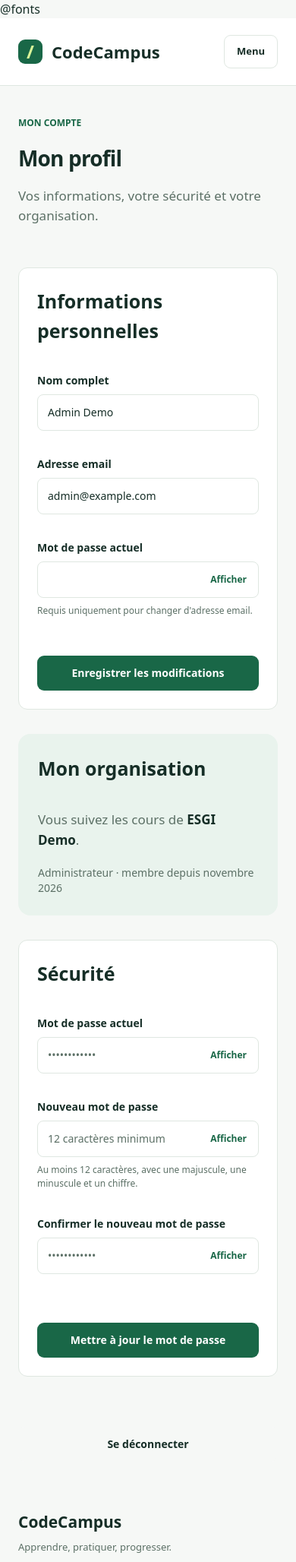
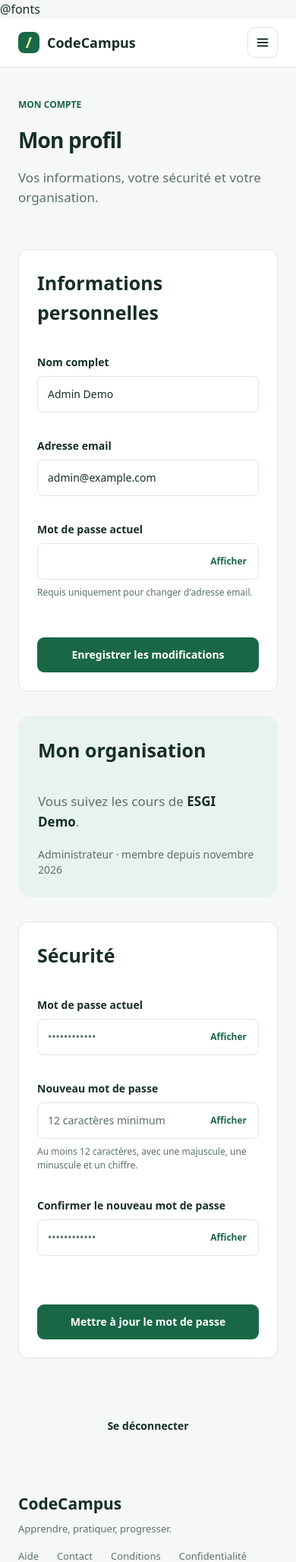
Before and after one commit to lucaszebre/ANNUALPROJECT-IWJ3, a Laravel app: page /profile in a window 390 px wide. Shown: the top 2056 px of the page at 76% size. Run offline with Laravel 12, Linux system fonts and the light colour scheme; a user stored in the database is signed in; data comes from the database, SQL or seed files in the repository; style sheets or scripts are compiled from the project's sources; parts of the project's set-up code (start-up, migrations or seed data) failed here and were passed over; some libraries are stand-ins or nearby versions.

Commit message:
feat(ui): make the header smaller and keep it at the top of the page
The header was 88 px high with 46 px buttons of fixed width and a 360 px search bar. It is now 64 px, sticky with a blurred background, uses a new small button size (40 px), a smaller brand, and shows the links from 1024 px instead of 1280 px. The menu button is an icon.

```diff
--- a/resources/css/app.css
+++ b/resources/css/app.css
@@ -62,10 +62,11 @@
     --radius-panel: 16px;
     --radius-overlay: 20px;
 
-    /* Fixed heights: buttons 46, fields 48, header 88 */
+    /* Fixed heights: buttons 46 (40 when small), fields 48, header 64 */
     --spacing-button: 2.875rem;
+    --spacing-button-sm: 2.5rem;
     --spacing-field: 3rem;
-    --spacing-header: 5.5rem;
+    --spacing-header: 4rem;
 }
 
 /* Page gutters: 72 px on desktop, as in the 1440 px mockups. */
--- a/resources/views/components/account-menu.blade.php
+++ b/resources/views/components/account-menu.blade.php
@@ -17,7 +17,7 @@
         x-bind:aria-expanded="open"
         aria-haspopup="true"
         aria-controls="account-menu"
-        class="flex h-11 w-[192px] items-center gap-3 rounded-button border border-line bg-white pr-2.5 pl-[13px] text-label font-semibold text-ink hover:bg-canvas focus-visible:outline-3 focus-visible:outline-offset-2 focus-visible:outline-primary"
+        class="flex h-button-sm items-center gap-2.5 rounded-button border border-line bg-white pr-2.5 pl-[13px] text-label font-semibold text-ink hover:bg-canvas focus-visible:outline-3 focus-visible:outline-offset-2 focus-visible:outline-primary"
     >
         <x-icon name="user" />
         <span class="flex-1 text-left">Mon compte</span>
--- a/resources/views/components/brand.blade.php
+++ b/resources/views/components/brand.blade.php
@@ -1,5 +1,5 @@
 {{-- Monogram and site name, linking to the home page. --}}
-<a href="{{ url('/') }}" {{ $attributes->merge(['class' => 'inline-flex items-center gap-3 rounded-button focus-visible:outline-3 focus-visible:outline-offset-4 focus-visible:outline-primary']) }}>
-    <span class="flex size-8 items-center justify-center rounded-button bg-primary font-display text-2xl leading-none font-bold text-lime" aria-hidden="true">/</span>
-    <span class="font-display text-title-sm font-bold text-ink">{{ config('app.brand') }}</span>
+<a href="{{ url('/') }}" {{ $attributes->merge(['class' => 'inline-flex items-center gap-2.5 rounded-button focus-visible:outline-3 focus-visible:outline-offset-4 focus-visible:outline-primary']) }}>
+    <span class="flex size-7 items-center justify-center rounded-[8px] bg-primary font-display text-xl leading-none font-bold text-lime" aria-hidden="true">/</span>
+    <span class="font-display text-lg font-bold text-ink">{{ config('app.brand') }}</span>
 </a>
--- a/resources/views/components/button.blade.php
+++ b/resources/views/components/button.blade.php
@@ -1,9 +1,11 @@
 {{--
     Button of the design system (Figma "Actions / Bouton").
     Renders a link when href is given, a button otherwise.
+    size: md (46 px, forms and pages) or sm (40 px, the header).
 --}}
 @props([
     'variant' => 'primary',
+    'size' => 'md',
     'href' => null,
     'type' => 'submit',
     'loading' => false,
@@ -17,7 +19,13 @@
         'ghost' => 'bg-canvas text-ink hover:bg-soft',
     ];
 
-    $classes = 'inline-flex h-button items-center justify-center gap-2.5 rounded-button px-[18px] text-sm font-semibold whitespace-nowrap transition-colors '
+    $sizes = [
+        'md' => 'h-button px-[18px]',
+        'sm' => 'h-button-sm px-4',
+    ];
+
+    $classes = 'inline-flex items-center justify-center gap-2.5 rounded-button text-sm font-semibold whitespace-nowrap transition-colors '
+        .$sizes[$size].' '
         .'focus-visible:outline-3 focus-visible:outline-offset-2 focus-visible:outline-primary '
         .($disabled ? 'cursor-not-allowed bg-line text-muted' : $variants[$variant]);
 @endphp
--- a/resources/views/components/header.blade.php
+++ b/resources/views/components/header.blade.php
@@ -1,10 +1,11 @@
 {{--
-    Site header (Figma "Navigation / Header desktop"), 88 px high.
+    Site header (Figma "Navigation / Header desktop"), 64 px high, stuck to the top of the page.
     Visitor: links, search, "Connexion" and "Créer un compte".
     Signed-in student: links with "Mes apprentissages", search, organisation, account menu.
     Teachers also get "Mes cours" and admins "Administration" (gates in AppServiceProvider).
     $active: home, catalog, learning, teaching or admin.
-    The full header needs 1280 px (xl); below that, the "Menu" button opens the links.
+    The links show from 1024 px (lg), the search and the organisation from 1280 px (xl);
+    below 1024 px the menu button opens everything.
 --}}
 @props(['active' => null])
 
@@ -14,11 +15,15 @@
     $link = fn (string $name) => Route::has($name) ? route($name) : '#';
 @endphp
 
-<header x-data="{ menuOpen: false }" x-on:keydown.escape.window="menuOpen = false" class="border-b border-line bg-white">
+<header
+    x-data="{ menuOpen: false }"
+    x-on:keydown.escape.window="menuOpen = false"
+    class="sticky top-0 z-40 border-b border-line bg-white/90 backdrop-blur-md"
+>
     <div class="page-x flex h-header items-center gap-6">
         <x-brand class="shrink-0" />
 
-        <nav aria-label="Navigation principale" class="ml-6 hidden items-center gap-11 xl:flex">
+        <nav aria-label="Navigation principale" class="hidden items-center gap-7 lg:flex">
             <x-nav-link :href="url('/')" :active="$active === 'home'">Accueil</x-nav-link>
             <x-nav-link :href="$link('catalog')" :active="$active === 'catalog'">Catalogue</x-nav-link>
             @auth
@@ -32,31 +37,34 @@
             @endcan
         </nav>
 
-        <div class="ml-auto hidden items-center gap-4 xl:flex">
+        <div class="ml-auto hidden items-center gap-3 lg:flex">
             @auth
-                <x-search-bar :action="$link('search')" size="sm" placeholder="Rechercher une notion…" class="mr-2" />
+                <x-search-bar :action="$link('search')" size="sm" placeholder="Rechercher une notion…" class="hidden! xl:flex!" />
                 @if ($membership)
-                    <span class="max-w-[136px] truncate text-2xs text-muted">{{ $membership->organization->name }}</span>
+                    <span class="hidden max-w-[136px] truncate text-2xs text-muted xl:inline">{{ $membership->organization->name }}</span>
                 @endif
                 <x-account-menu :user="$user" :organization="$membership?->organization->name" :role="$membership?->role->label()" />
             @else
-                <x-search-bar :action="$link('catalog')" size="md" class="mr-10" />
-                <x-button variant="ghost" :href="$link('login')" class="w-36">Connexion</x-button>
-                <x-button :href="$link('register')" class="w-[194px]">Créer un compte</x-button>
+                <x-search-bar :action="$link('catalog')" size="sm" class="mr-2 hidden! xl:flex!" />
+                <x-button variant="ghost" size="sm" :href="$link('login')">Connexion</x-button>
+                <x-button size="sm" :href="$link('register')">Créer un compte</x-button>
             @endauth
         </div>
 
         <button
             type="button"
-            class="ml-auto flex h-11 items-center rounded-button border border-line px-4 text-label font-semibold text-ink xl:hidden"
+            class="ml-auto flex size-10 items-center justify-center rounded-button border border-line text-ink hover:bg-canvas focus-visible:outline-3 focus-visible:outline-offset-2 focus-visible:outline-primary lg:hidden"
             x-on:click="menuOpen = ! menuOpen"
             x-bind:aria-expanded="menuOpen"
             aria-controls="mobile-menu"
-            x-text="menuOpen ? 'Fermer' : 'Menu'"
-        >Menu</button>
+        >
+            <x-icon name="menu" x-show="! menuOpen" />
+            <x-icon name="close" x-cloak x-show="menuOpen" />
+            <span class="sr-only" x-text="menuOpen ? 'Fermer le menu' : 'Ouvrir le menu'">Ouvrir le menu</span>
+        </button>
     </div>
 
-    <div id="mobile-menu" x-cloak x-show="menuOpen" class="page-x flex flex-col gap-4 border-t border-line py-4 xl:hidden">
+    <div id="mobile-menu" x-cloak x-show="menuOpen" class="page-x flex flex-col gap-4 border-t border-line py-4 lg:hidden">
         <x-search-bar :action="$link(auth()->check() ? 'search' : 'catalog')" size="md" />
         <nav aria-label="Navigation principale (mobile)" class="flex flex-col gap-3">
             <x-nav-link :href="url('/')" :active="$active === 'home'">Accueil</x-nav-link>
```
Also changed, not shown: resources/icons/menu.svg (added).
